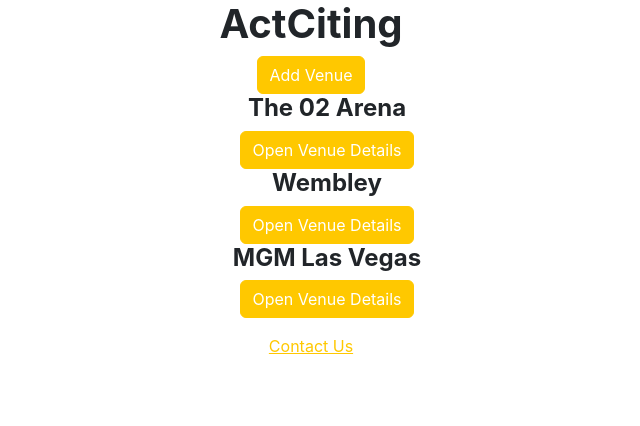
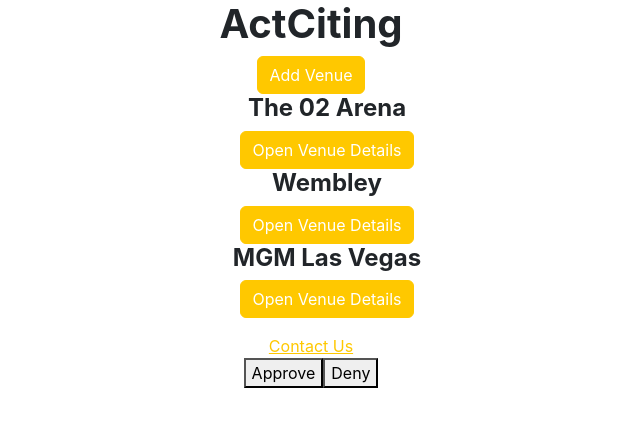
Before and after one commit to School-Of-Tech-Futures-UK/actciting-april-2023, a React (Create React App) app in the folder Frontend/: page / in a window 1280 px wide. Shown: the top 426 px of the page, without its empty margins (329-969 px from the left). Built offline with nearby package versions, Linux system fonts and the light colour scheme.

Commit message:
aprrove and deny button

```diff
--- a/Frontend/src/views/VenuePage.tsx
+++ b/Frontend/src/views/VenuePage.tsx
@@ -1,6 +1,13 @@
 import { useState } from "react"
 import AddVenue from "../components/AddVenue"
 import VenueList from "../components/VenueList"
+
+export type VenuePageProps = {
+  id: number,
+  venueName: string,
+  artistName: string,
+  eventTime: string,
+}
 
 const VenuePage = () => {
 
@@ -22,19 +29,39 @@
   const [newVenueDivDisplay, setNewVenueDivDisplay] = useState('hide')
 
   const addVenueClickHandler = () => {
-        newVenueDivDisplay === 'hide'? setNewVenueDivDisplay('show') : setNewVenueDivDisplay('hide')
+    newVenueDivDisplay === 'hide' ? setNewVenueDivDisplay('show') : setNewVenueDivDisplay('hide')
   }
+
+  const [approvalStatus, setApprovalStatus] = useState('pending');
+
+  const approveEvent = () => {
+    setApprovalStatus('approved');
+  };
+
+  const denyEvent = () => {
+    setApprovalStatus('denied');
+  };
 
   return (
     <>
       <h1>ActCiting</h1>
-        <AddVenue handleAddVenueClick={addVenueClickHandler} newVenueDivState={newVenueDivDisplay}/>
-        <VenueList venueArray={currentVenues}/>
+      <AddVenue handleAddVenueClick={addVenueClickHandler} newVenueDivState={newVenueDivDisplay} />
+      <VenueList venueArray={currentVenues} />
       <footer>
         <a href="/">Contact Us</a>
       </footer>
+      <div>
+        {approvalStatus === 'pending' && (
+          <>
+            <button onClick={approveEvent}>Approve</button>
+            <button onClick={denyEvent}>Deny</button>
           </>
-    )
-}
+        )}
+        {approvalStatus === 'approved' && <p>Event approved!</p>}
+        {approvalStatus === 'denied' && <p>Event denied.</p>}
+      </div>
+    </>
+  );
+};
 
-export default VenuePage
+export default VenuePage;
```
Also changed, not shown: 1 other file (tests, documents, lock files or other folders). Lines whose indentation alone changed are shown as unchanged.
